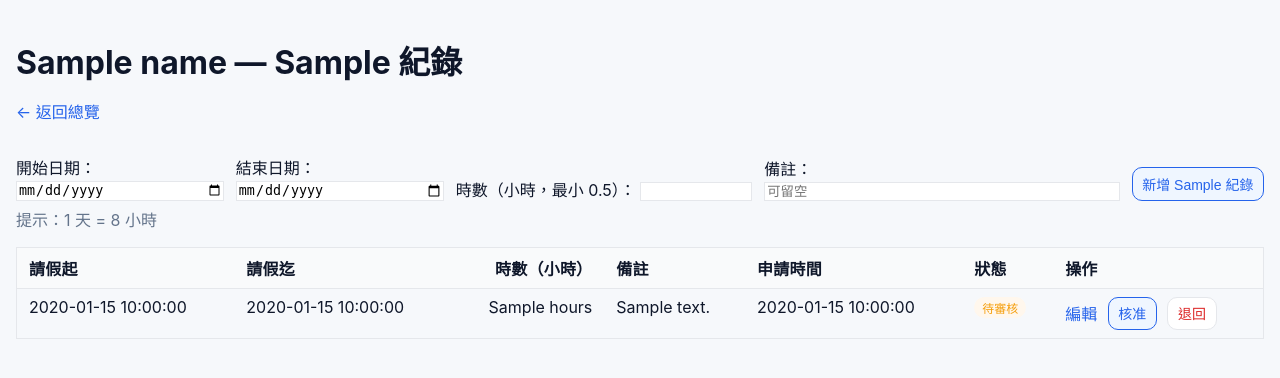
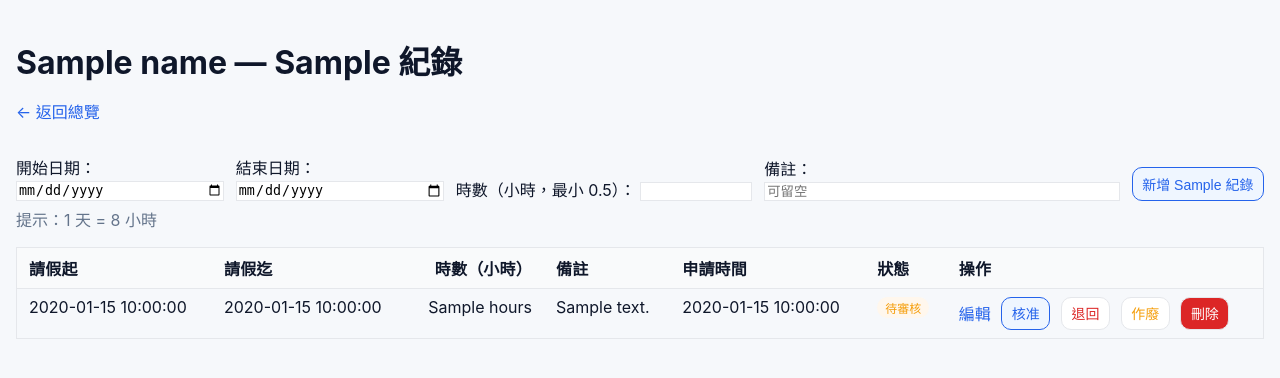
Before and after one commit to penguinpharmacy/penguin-HR-system, a Flask app: template templates/history.html in a window 1280 px wide. Shown: the top 378 px of the page. Run offline with Flask 3, Linux system fonts and the light colour scheme; the template is opened without the code that fills it: most values are stand-ins (such as "Sample title", 1, 10 or a date in 2020); some libraries are stand-ins or nearby versions.

Commit message:
Update history.html

```diff
--- a/templates/history.html
+++ b/templates/history.html
@@ -89,7 +89,26 @@
     <a href="{{ url_for('approve_leave', rec_id=r.id) }}" class="btn btn-primary" style="margin-left:6px">核准</a>
     <a href="{{ url_for('reject_leave', rec_id=r.id) }}" class="btn" style="margin-left:6px;color:#dc2626">退回</a>
   {% endif %}
+
+  <!-- 新增：作廢 -->
+  <form action="{{ url_for('cancel_leave_record', emp_id=emp_id, leave_type=leave_type, record_id=r.id) }}"
+        method="post" style="display:inline;">
+    <button type="submit" onclick="return confirm('確定要將這筆紀錄作廢嗎？');"
+            class="btn" style="margin-left:6px;color:#f59e0b">
+      作廢
+    </button>
+  </form>
+
+  <!-- 新增：刪除 -->
+  <form action="{{ url_for('delete_leave_record', emp_id=emp_id, leave_type=leave_type, record_id=r.id) }}"
+        method="post" style="display:inline;">
+    <button type="submit" onclick="return confirm('⚠️ 確定要刪除這筆紀錄嗎？刪除後無法復原');"
+            class="btn" style="margin-left:6px;background-color:#dc2626;color:white">
+      刪除
+    </button>
+  </form>
 </td>
+
       </tr>
       {% endfor %}
       {% if records|length == 0 %}
```
Lines whose indentation alone changed are shown as unchanged.
